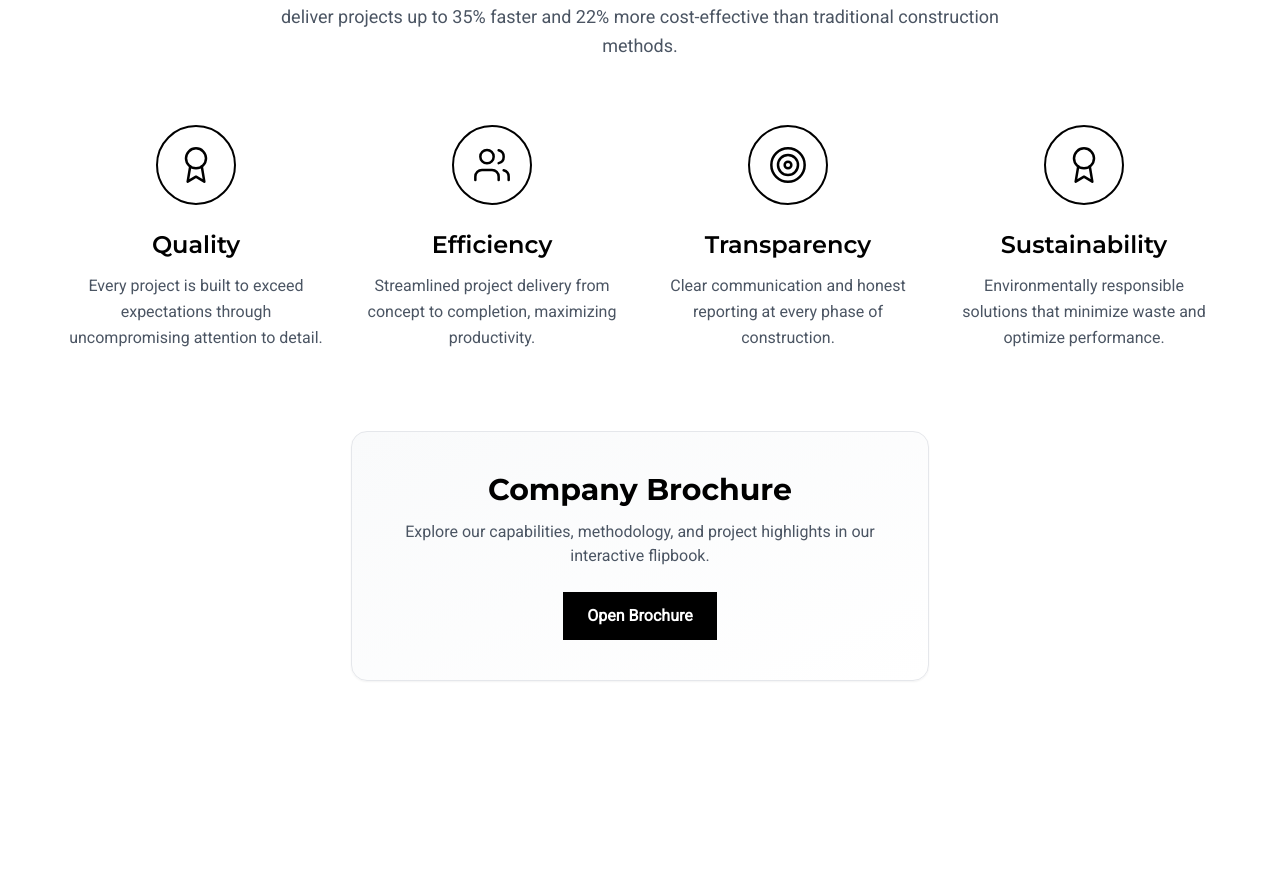
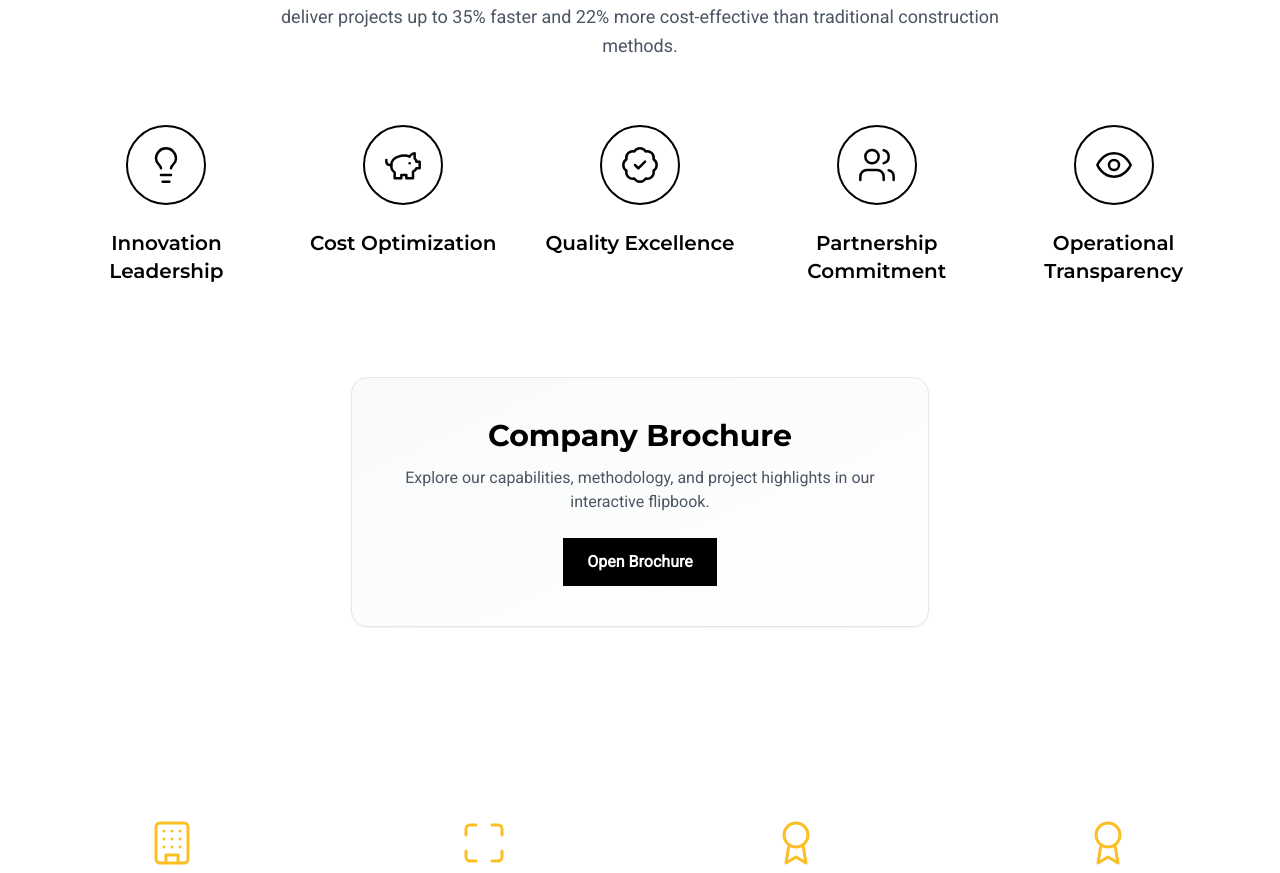
Before and after one commit to keaunie/H28Construction, a React (Vite) app: page / in a window 1280 px wide. Shown: the part 1083-1956 px from the top of the page. Built offline with nearby package versions, Linux system fonts and the light colour scheme.

Commit message:
Made some interactive tooltip for the Core Values

```diff
--- a/src/components/About.jsx
+++ b/src/components/About.jsx
@@ -1,15 +1,41 @@
 import React, { useState } from 'react';
 import { motion, AnimatePresence } from 'framer-motion';
-import { Award, Users, Target } from 'lucide-react';
+import { Lightbulb, PiggyBank, BadgeCheck, Users, Eye } from 'lucide-react';
 
 const About = () => {
   const [brochureOpen, setBrochureOpen] = useState(false);
 
   const values = [
-    { icon: Award, title: 'Quality', description: 'Every project is built to exceed expectations through uncompromising attention to detail.' },
-    { icon: Users, title: 'Efficiency', description: 'Streamlined project delivery from concept to completion, maximizing productivity.' },
-    { icon: Target, title: 'Transparency', description: 'Clear communication and honest reporting at every phase of construction.' },
-    { icon: Award, title: 'Sustainability', description: 'Environmentally responsible solutions that minimize waste and optimize performance.' }
+    {
+      icon: Lightbulb,
+      title: 'Innovation Leadership',
+      description:
+        'We pioneer hybrid construction techniques that combine traditional craftsmanship with modular and prefabricated components—consistently delivering projects 35% faster than conventional approaches.'
+    },
+    {
+      icon: PiggyBank,
+      title: 'Cost Optimization',
+      description:
+        'Through strategic multi-marketplace procurement, hybrid methodologies, and waste reduction, we routinely deliver projects 15–25% below traditional costs—without sacrificing quality.'
+    },
+    {
+      icon: BadgeCheck,
+      title: 'Quality Excellence',
+      description:
+        'Factory-controlled modules undergo rigorous QA that exceeds on-site standards. With inspector partnerships and comprehensive testing, every project meets or exceeds all requirements.'
+    },
+    {
+      icon: Users,
+      title: 'Partnership Commitment',
+      description:
+        'We treat every engagement as a long-term partnership—collaborating on key decisions and leveraging our network of suppliers, regulators, and consultants to support outcomes.'
+    },
+    {
+      icon: Eye,
+      title: 'Operational Transparency',
+      description:
+        'Clear reporting, transparent cost tracking, and proactive issue identification ensure you always know project status, risks, and mitigation steps.'
+    }
   ];
 
   return (
@@ -29,24 +55,57 @@ const About = () => {
           </p>
         </motion.div>
 
-        {/* Value Cards */}
-        <div className="grid md:grid-cols-2 lg:grid-cols-4 gap-8">
-          {values.map((value, index) => (
+        {/* Core Values (desktop tooltips) */}
+        <div className="grid md:grid-cols-2 lg:grid-cols-5 gap-8">
+          {values.map((value, index) => {
+            const Icon = value.icon;
+            return (
               <motion.div
-              key={index}
+                key={value.title}
                 initial={{ opacity: 0, y: 20 }}
                 whileInView={{ opacity: 1, y: 0 }}
                 viewport={{ once: true }}
-              transition={{ duration: 0.6, delay: index * 0.12 }}
-              className="text-center"
+                transition={{ duration: 0.6, delay: index * 0.08 }}
+                className="relative group text-center"
               >
-              <div className="inline-flex items-center justify-center w-20 h-20 mb-6 border-2 border-black rounded-full group hover:border-yellow-400 transition-colors">
-                <value.icon className="w-10 h-10 group-hover:text-yellow-400 transition-colors" strokeWidth={1.5} />
+                <div className="inline-flex items-center justify-center w-20 h-20 mb-6 border-2 border-black rounded-full group-hover:border-yellow-400 transition-colors">
+                  <Icon className="w-10 h-10 group-hover:text-yellow-400 transition-colors" strokeWidth={1.5} />
                 </div>
-              <h3 className="text-2xl font-semibold mb-3">{value.title}</h3>
-              <p className="text-gray-600 leading-relaxed">{value.description}</p>
+                <h3 className="text-xl font-semibold mb-3">{value.title}</h3>
+
+                {/* Inline description for <lg (mobile & tablet) */}
+                <p className="text-gray-600 leading-relaxed lg:hidden">{value.description}</p>
+
+                {/* Tooltip (lg+ only) */}
+                <div
+                  role="tooltip"
+                  className="
+                        hidden lg:block
+                        pointer-events-none
+                        absolute left-1/2 -translate-x-1/2 top-full mt-3
+                        w-80 text-left
+                        opacity-0 translate-y-1
+                        group-hover:opacity-100 group-hover:translate-y-0
+                        transition-all duration-200
+                        z-20
+                      "
+                >
+                  {/* tooltip panel */}
+                  <div className="relative rounded-xl border border-gray-900/20 bg-white shadow-xl p-5">
+                    <p className="text-base text-gray-700 leading-relaxed">
+                      {value.description}
+                    </p>
+                    {/* arrow */}
+                    <div
+                      className="absolute -top-2 left-1/2 -translate-x-1/2 h-4 w-4 rotate-45 bg-white border-l border-t border-gray-900/20"
+                      aria-hidden="true"
+                    />
+                  </div>
+                </div>
+
               </motion.div>
-          ))}
+            );
+          })}
         </div>
 
         {/* Brochure Section */}
```
Lines whose indentation alone changed are shown as unchanged.
